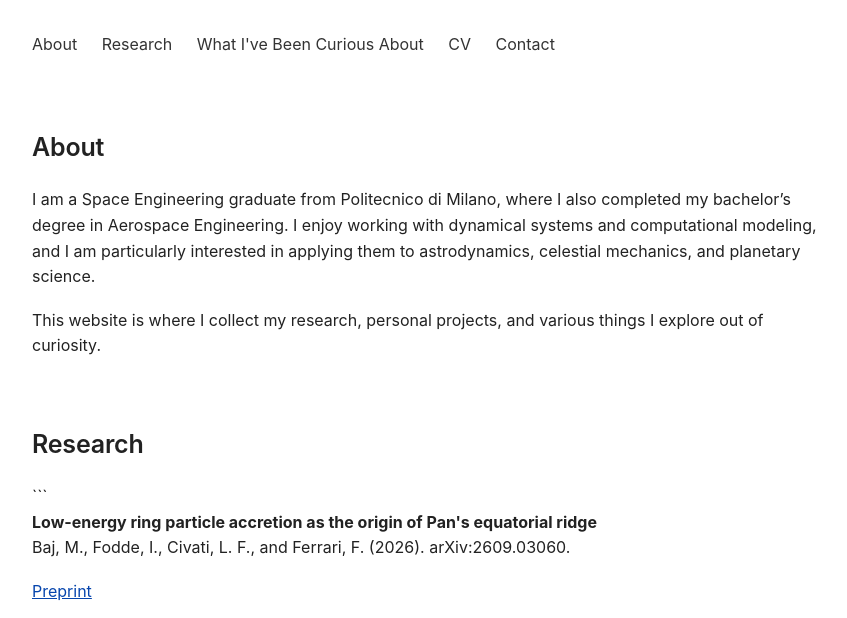
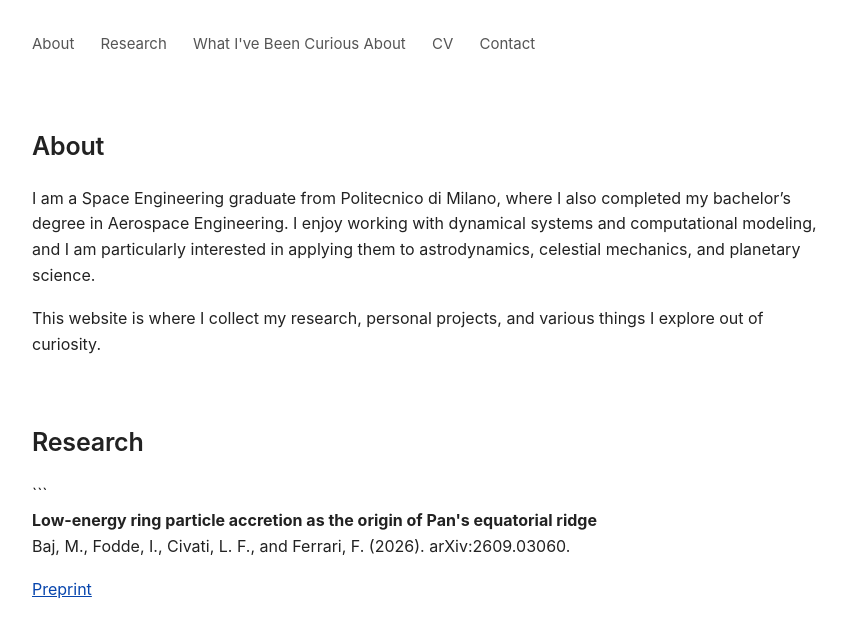
Before and after one commit to marcobaj/marcobaj.github.io, a plain HTML site: page index.html in a window 1280 px wide. Shown: the part 153-771 px from the top of the page, without its empty margins (208-1055 px from the left). Drawn offline with Linux system fonts and the light colour scheme.

Commit message:
Update style.css

```diff
--- a/style.css
+++ b/style.css
@@ -38,16 +38,18 @@ header p {
 
 nav {
     margin-bottom: 70px;
+    font-size: 15px;
 }
 
 nav a {
-    margin-right: 20px;
+    margin-right: 22px;
 
-    color: #333;
+    color: #555;
     text-decoration: none;
 }
 
 nav a:hover {
+    color: #0645ad;
     text-decoration: underline;
 }
 
```
